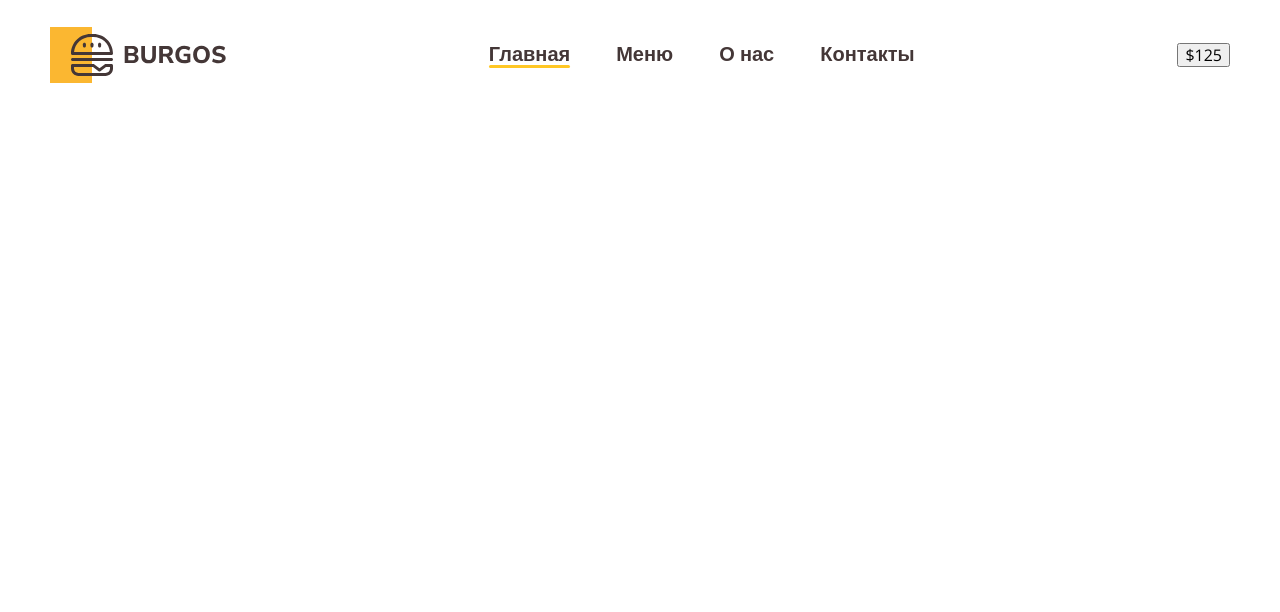
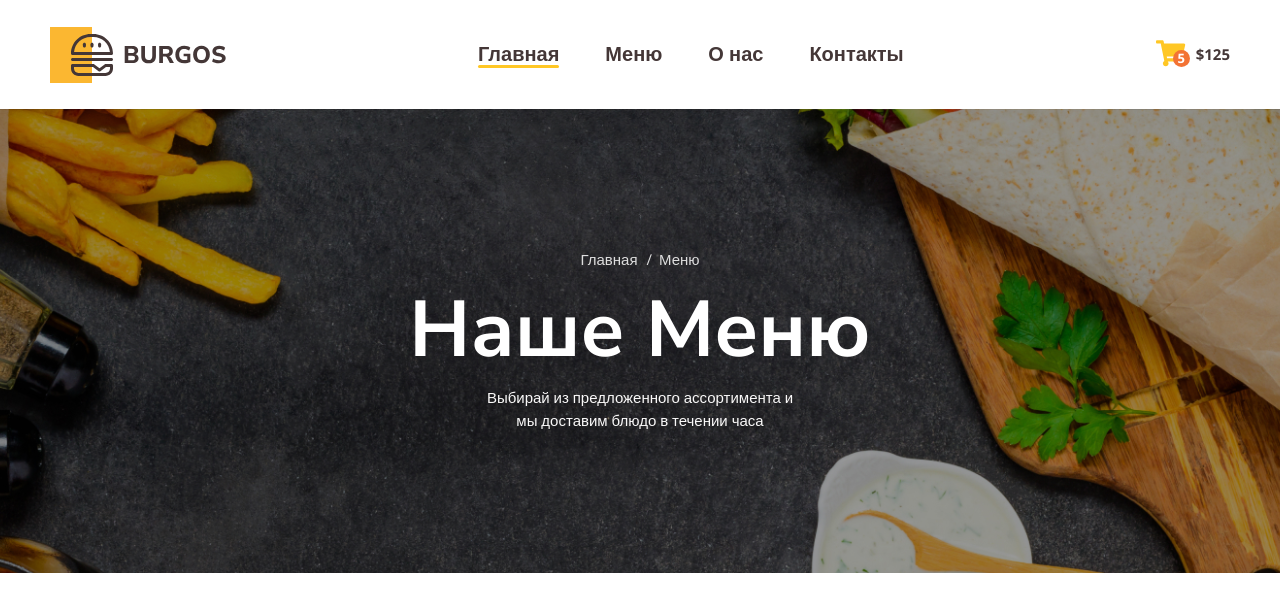
Before and after one commit to Dmitrijklyukin/Module01-Burger, a plain HTML site: page index.html in a window 1280 px wide. Drawn offline with nearby package versions, Linux system fonts and the light colour scheme.

Commit message:
Add styles

```diff
--- a/index.html
+++ b/index.html
@@ -1,5 +1,5 @@
 <!DOCTYPE html>
-<html lang="en">
+<html lang="ru">
   <head>
     <meta charset="UTF-8" />
     <meta http-equiv="X-UA-Compatible" content="IE=edge" />
@@ -27,9 +27,28 @@
               <li><a href="#">Контакты</a></li>
             </ul>
           </nav>
-          <button type="button">$125</button>
+          <button type="button" class="button">
+            <span class="button-item">
+              <img src="images/cart.svg" alt="Корзина" />
+              <span class="button-count">5</span>
+            </span>
+            <span class="button-text">$125</span>
+          </button>
         </div>
       </div>
     </header>
+    <div class="bg">
+      <div class="container">
+        <ul class="breadcrumbs">
+          <li><a href="#">Главная</a></li>
+          <li><a href="#">Меню</a></li>
+        </ul>
+        <h1 class="title">Наше Меню</h1>
+        <p class="description">
+          Выбирай из предложенного ассортимента и мы доставим блюдо в течении
+          часа
+        </p>
+      </div>
+    </div>
   </body>
 </html>
--- a/styles/main.css
+++ b/styles/main.css
@@ -46,3 +46,78 @@ body {
 .header-nav a.active::after {
   background: #FFC725;
 }
+.button {
+  display: flex;
+  align-items: center;
+  background-color: transparent;
+  border: none;
+  padding: 0;
+  gap: 10px;
+}
+.button-item {
+  position: relative;
+}
+.button-count {
+  font-weight: 700;
+  font-size: 13px;
+  color: #FFFFFF;
+  background: #F37335;
+  border-radius: 100%;
+  position: absolute;
+  width: 17px;
+  height: 17px;
+  text-align: center;
+  line-height: 1.3;
+  bottom: 3px;
+  right: -4px;
+}
+.button-text {
+  color: #443737;
+  font-weight: 700;
+  font-size: 15px;
+}
+.bg {
+  text-align: center;
+  color: #FFFFFF;
+  background-image: url(../images/bg.jpg);
+  background-size: cover;
+  background-position: center center;
+  padding: 142px 0;
+}
+.breadcrumbs {
+  padding-left: 0;
+  margin-top: 0;
+  list-style-type: none;
+  display: flex;
+  justify-content: center;
+  gap: 16px;
+}
+.breadcrumbs a {
+  font-family: 'Open Sans', sans-serif;
+  color: #DEDEDE;
+  font-size: 15px;
+  text-decoration: none;
+}
+.breadcrumbs a::before {
+  content: '/';
+  position: relative;
+  left: -7px;
+}
+.breadcrumbs li:first-child a::before {
+  display: none;
+}
+.title {
+  font-weight: 700;
+  font-size: 79px;
+  margin-top: 10px;
+  margin-bottom: 10px;
+
+}
+.description {
+  font-family: 'Open Sans', sans-serif;
+  font-size: 15px;
+  line-height: 1.5;
+  color: #FAF9F9;
+  max-width: 320px;
+  margin: 0 auto;
+}
```
Also changed, not shown: images/bg.jpg (added), images/cart.svg (added), images/test.png (deleted).
